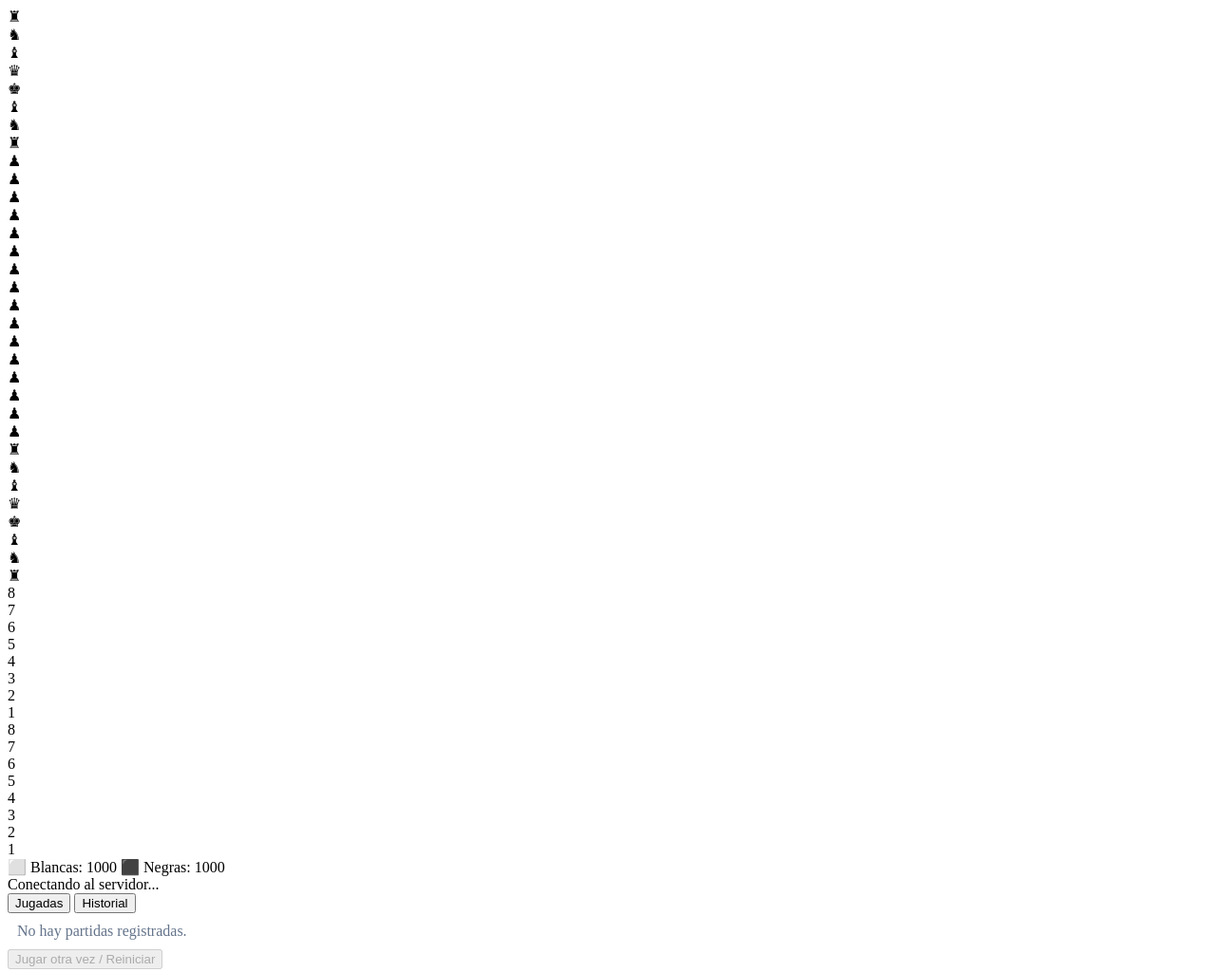
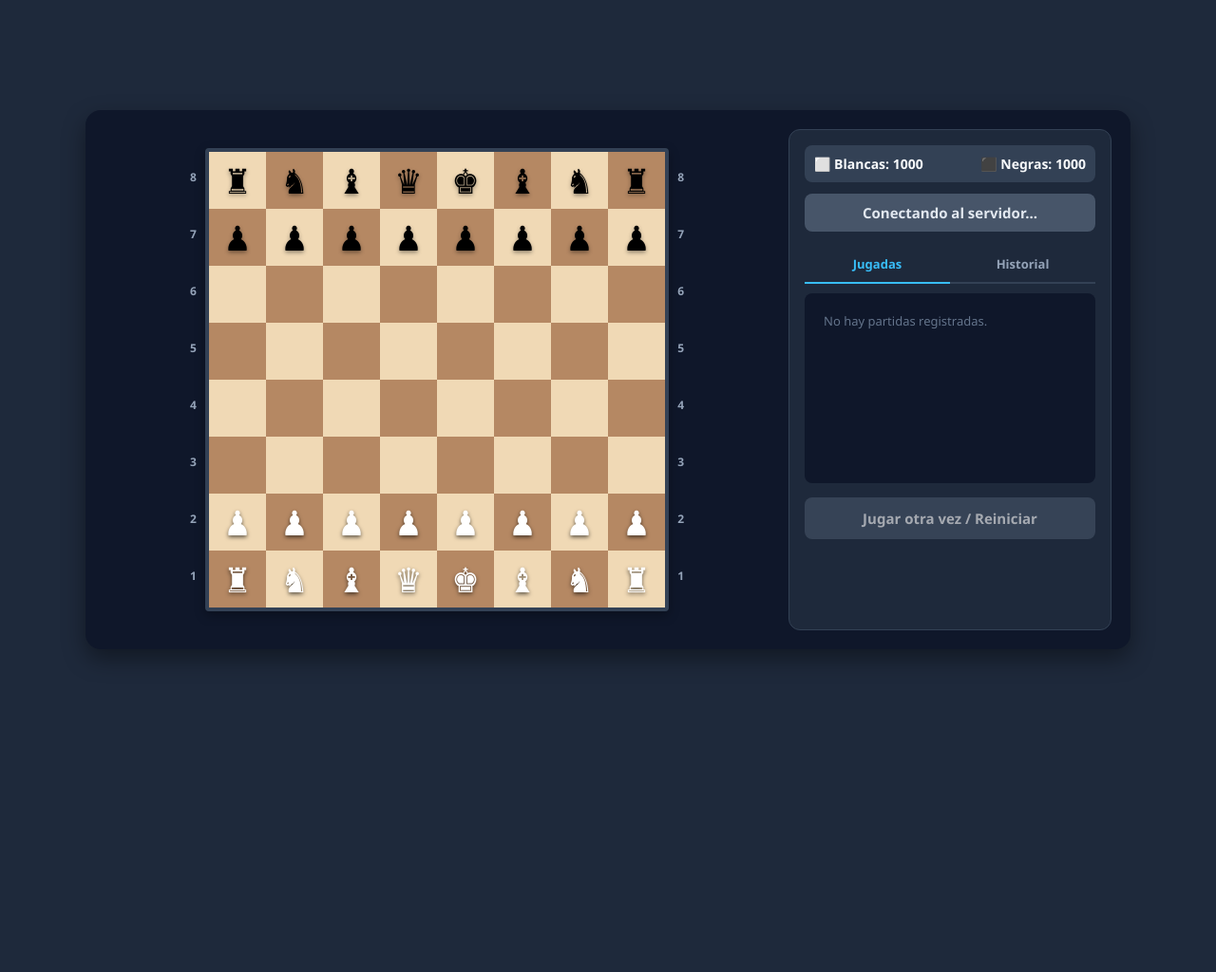
Before and after one commit to CristianDRTC/Ajedrez, a plain HTML site: page index.html in a window 1280 px wide. Shown: the whole page at 95% size. After the commit the page ends 800 px from the top, so only its background shows below. Drawn offline with Linux system fonts and the light colour scheme.

Commit message:
Add CSS styles for chess game layout and design

```diff
--- a/index.css
+++ b/index.css
@@ -1,42 +1,229 @@
-<!DOCTYPE html>
-<html lang="es">
-<head>
-    <meta charset="UTF-8">
-    <meta name="viewport" content="width=device-width, initial-scale=1.0">
-    <title>Ajedrez Multijugador - Reto Elo</title>
-    <link rel="stylesheet" href="index.css">
-</head>
-<body>
-    <div class="game-container">
+* {
+    box-sizing: border-box;
+    margin: 0;
+    padding: 0;
+    font-family: 'Segoe UI', Tahoma, Geneva, Verdana, sans-serif;
+}
 
-        <div class="board-area">
-            <div class="board-wrapper">
-                <div id="chessboard"></div>
-            </div>
-        </div>
+body {
+    background-color: #1e293b;
+    color: #f8fafc;
+    display: flex;
+    justify-content: center;
+    align-items: center;
+    min-height: 100vh;
+    padding: 10px;
+}
 
-        <div class="control-panel">
-            <div id="elo-panel" class="elo-bar"></div>
-            <div id="turn-indicator" class="status-banner">Conectando al servidor...</div>
+:root {
+    --square-size: 60px;
+}
 
-            <div class="tab-header">
-                <button id="tab-moves-btn" class="tab-btn active" onclick="switchTab('moves')">Jugadas</button>
-                <button id="tab-history-btn" class="tab-btn" onclick="switchTab('history')">Historial</button>
-            </div>
+.game-container {
+    display: flex;
+    flex-direction: row;
+    gap: 20px;
+    background-color: #0f172a;
+    padding: 20px;
+    border-radius: 16px;
+    box-shadow: 0 10px 25px rgba(0, 0, 0, 0.4);
+    max-width: 1100px;
+    width: 100%;
+}
 
-            <div class="tab-content">
-                <div id="tab-moves" class="tab-pane active">
-                    <div id="moves-log" class="log-list"></div>
-                </div>
-                <div id="tab-history" class="tab-pane">
-                    <div id="games-history-log" class="log-list"></div>
-                </div>
-            </div>
+.board-area {
+    display: flex;
+    justify-content: center;
+    align-items: center;
+    flex: 1;
+}
 
-            <button id="restart-btn" class="btn-primary" disabled>Jugar otra vez / Reiniciar</button>
-        </div>
+.board-wrapper {
+    position: relative;
+    padding: 20px;
+    max-width: 100%;
+}
 
-    </div>
-    <script src="index.js"></script>
-</body>
-</html>
+#chessboard {
+    display: grid;
+    grid-template-columns: repeat(8, var(--square-size));
+    grid-template-rows: repeat(8, var(--square-size));
+    border: 4px solid #334155;
+    border-radius: 4px;
+    overflow: hidden;
+    box-shadow: 0 4px 12px rgba(0,0,0,0.3);
+    transition: transform 0.5s ease;
+    margin: 0 auto;
+}
+
+.square {
+    display: flex;
+    justify-content: center;
+    align-items: center;
+    font-size: calc(var(--square-size) * 0.6);
+    cursor: pointer;
+    user-select: none;
+    transition: background-color 0.15s ease;
+}
+
+.square.light { background-color: #f0d9b5; }
+.square.dark { background-color: #b58863; }
+
+.piece-white { color: #ffffff; filter: drop-shadow(0 2px 2px rgba(0,0,0,0.6)); }
+.piece-black { color: #000000; filter: drop-shadow(0 2px 2px rgba(0,0,0,0.4)); }
+
+.square.selected { background-color: #79a663 !important; }
+.square.suggested {
+    position: relative;
+}
+.square.suggested::after {
+    content: '';
+    width: 30%;
+    height: 30%;
+    background-color: rgba(0, 0, 0, 0.2);
+    border-radius: 50%;
+    position: absolute;
+}
+
+.board-wrapper-numbers-left, .board-wrapper-numbers-right {
+    position: absolute;
+    display: flex;
+    flex-direction: column;
+    justify-content: space-around;
+    height: calc(var(--square-size) * 8);
+    top: 20px;
+    font-size: 12px;
+    font-weight: bold;
+    color: #94a3b8;
+    transition: transform 0.5s ease;
+}
+.board-wrapper-numbers-left { left: 4px; }
+.board-wrapper-numbers-right { right: 4px; }
+
+.control-panel {
+    width: 340px;
+    display: flex;
+    flex-direction: column;
+    background-color: #1e293b;
+    padding: 16px;
+    border-radius: 12px;
+    border: 1px solid #334155;
+}
+
+.elo-bar {
+    display: flex;
+    justify-content: space-between;
+    font-weight: bold;
+    background-color: #334155;
+    padding: 10px;
+    border-radius: 8px;
+    margin-bottom: 12px;
+    font-size: 14px;
+}
+
+.status-banner {
+    text-align: center;
+    font-weight: bold;
+    font-size: 15px;
+    padding: 10px;
+    background-color: #475569;
+    border-radius: 8px;
+    margin-bottom: 15px;
+    color: #e2e8f0;
+}
+
+.tab-header {
+    display: flex;
+    border-bottom: 2px solid #334155;
+    margin-bottom: 10px;
+}
+
+.tab-btn {
+    flex: 1;
+    background: none;
+    border: none;
+    color: #94a3b8;
+    padding: 10px;
+    font-size: 13px;
+    font-weight: bold;
+    cursor: pointer;
+    transition: color 0.2s;
+}
+
+.tab-btn.active {
+    color: #38bdf8;
+    border-bottom: 2px solid #38bdf8;
+    margin-bottom: -2px;
+}
+
+.tab-content {
+    flex: 1;
+    min-height: 150px;
+    max-height: 200px;
+    overflow-y: auto;
+    background-color: #0f172a;
+    border-radius: 8px;
+    padding: 10px;
+    margin-bottom: 15px;
+}
+
+.log-list {
+    display: flex;
+    flex-direction: column;
+    gap: 6px;
+    font-size: 13px;
+    color: #cbd5e1;
+}
+
+.move-row {
+    display: grid;
+    grid-template-columns: 35px 1fr 1fr;
+    padding: 4px 6px;
+    border-bottom: 1px solid #1e293b;
+}
+
+.move-index { color: #64748b; font-weight: bold; }
+
+.history-item {
+    padding: 6px 8px;
+    border-bottom: 1px solid #334155;
+    font-size: 12px;
+    line-height: 1.4;
+}
+
+.btn-primary {
+    background-color: #0284c7;
+    color: white;
+    border: none;
+    padding: 12px;
+    font-size: 15px;
+    font-weight: bold;
+    border-radius: 8px;
+    cursor: pointer;
+    transition: background-color 0.2s;
+    width: 100%;
+}
+.btn-primary:hover:not(:disabled) { background-color: #0369a1; }
+.btn-primary:disabled { background-color: #475569; cursor: not-allowed; opacity: 0.6; }
+
+@media (max-width: 950px) {
+    :root { --square-size: 50px; }
+}
+
+@media (max-width: 768px) {
+    body { padding: 5px; }
+    .game-container { flex-direction: column; padding: 12px; gap: 15px; }
+    :root { --square-size: 42px; }
+    .board-wrapper { padding: 15px; }
+    .board-wrapper-numbers-left, .board-wrapper-numbers-right { font-size: 10px; top: 15px; }
+    .board-wrapper-numbers-left { left: 2px; }
+    .board-wrapper-numbers-right { right: 2px; }
+    .control-panel { width: 100%; max-width: 100%; }
+    .tab-content { min-height: 120px; max-height: 150px; }
+}
+
+@media (max-width: 380px) {
+    :root { --square-size: 36px; }
+    .board-wrapper { padding: 10px; }
+    .board-wrapper-numbers-left, .board-wrapper-numbers-right { display: none; }
+}
```
